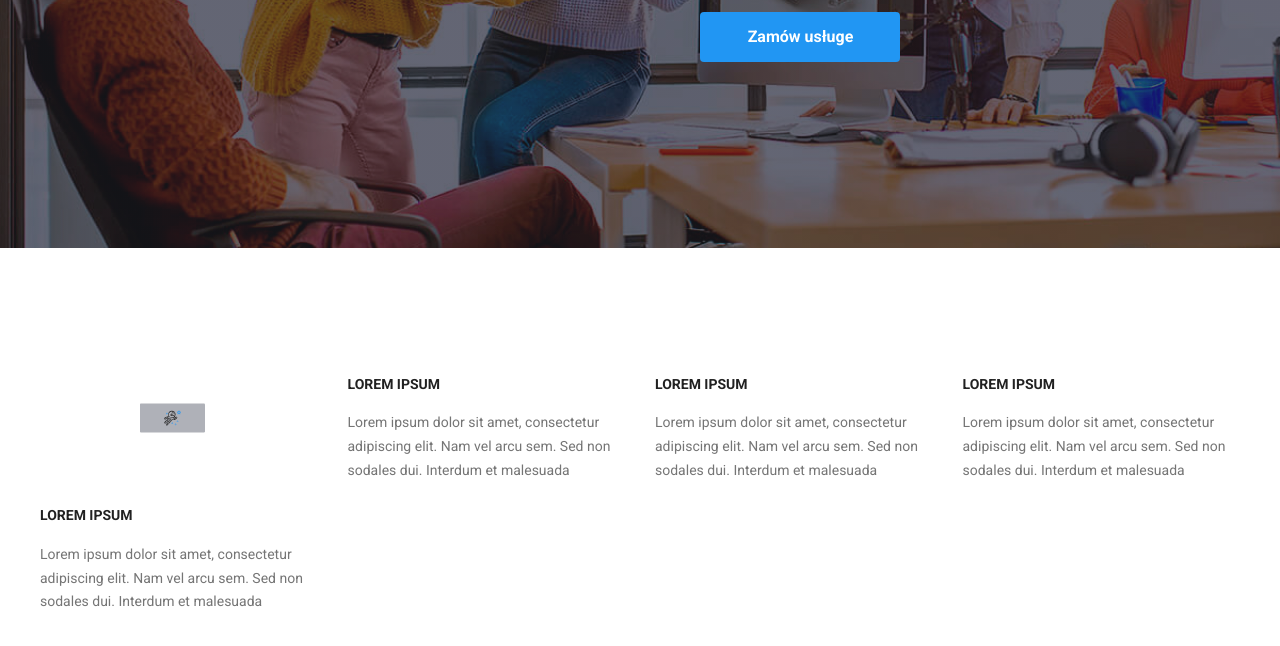
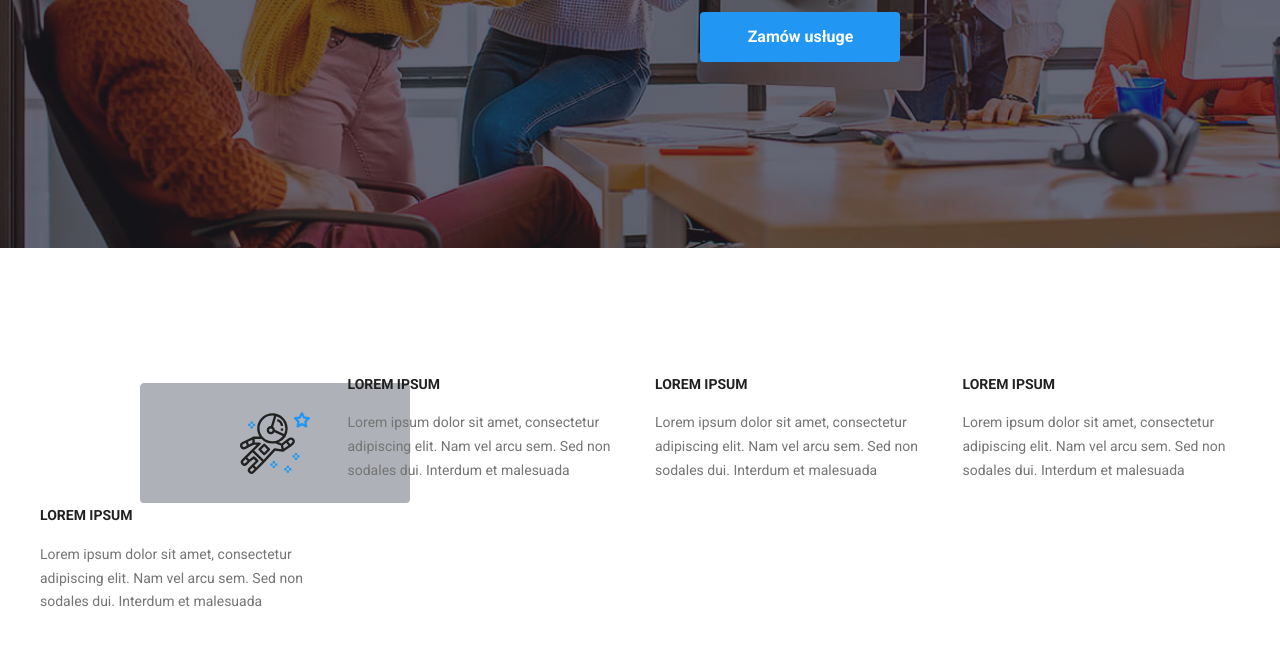
Before and after one commit to karolinmarcinczak/goit-markup-hw-04, a plain HTML site: page index.html in a window 1280 px wide. Shown: the part 432-1078 px from the top of the page. Drawn offline with nearby package versions, Linux system fonts and the light colour scheme.

Commit message:
width height corrections

```diff
--- a/index.html
+++ b/index.html
@@ -69,7 +69,7 @@
           <ul class="no-dots-list short-descriptions">
             <li>
               <div class="box-icons-descriptions">
-                <svg class="icons-descriptions" width="65" height="70">
+                <svg class="icons-descriptions" width="270" height="120">
                   <use href="./images/icons.svg#icon-astronaut"></use>
                 </svg>
               </div>
```
